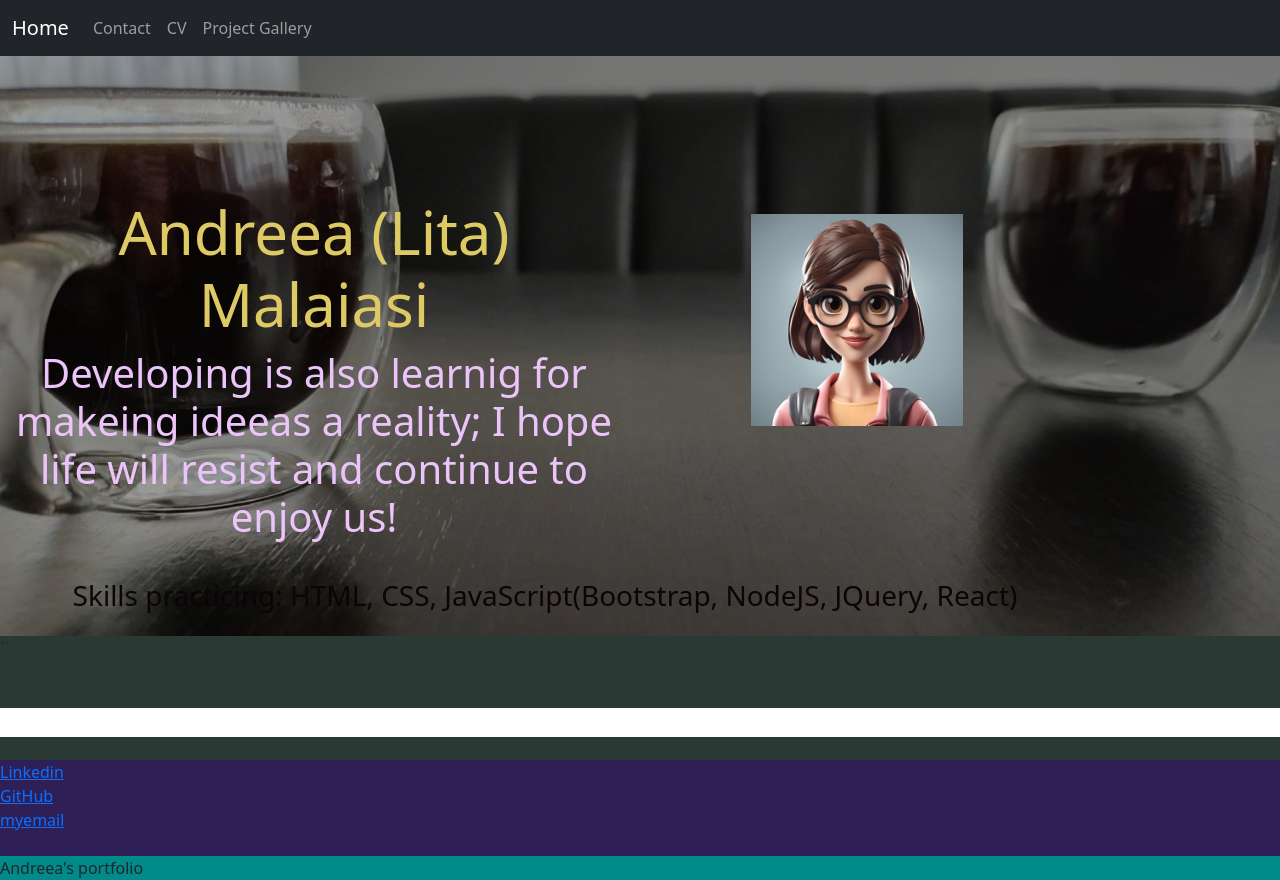
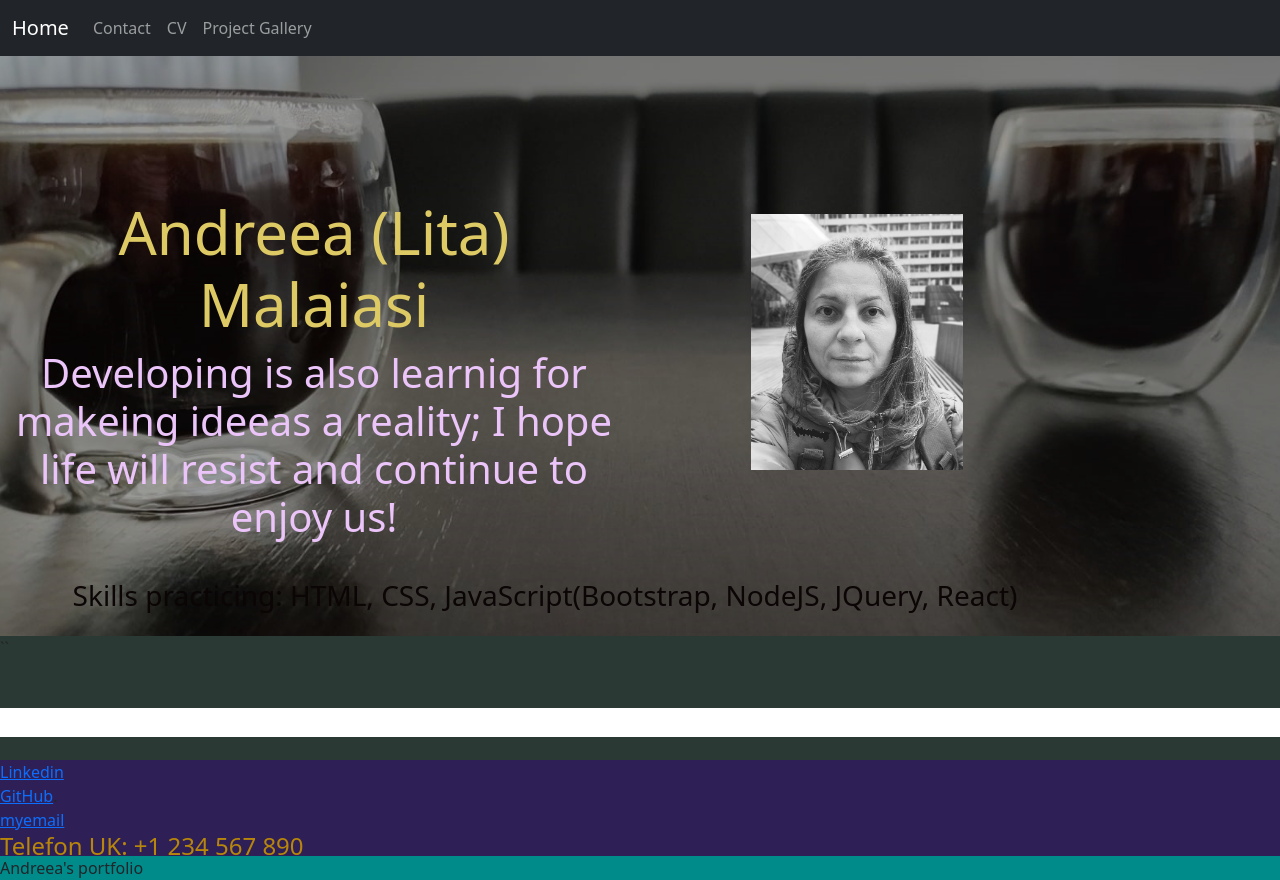
Before and after one commit to Andreea-Lita/Portfolio-With-React, a React (Vite) app: page / in a window 1280 px wide. Built offline with nearby package versions, Linux system fonts and the light colour scheme.

Commit message:
added picture

```diff
--- a/src/components/Contact/index.jsx
+++ b/src/components/Contact/index.jsx
@@ -4,7 +4,7 @@ import Container from '../Container';
 import Row from '../Row';
 import Col from '../Col';
 import EarthPlanet from '../Images/shot.jpg';
-import Avatar from '../Images/close_avatar.jpg'
+import Avatar from '../Images/Andreea.jpg'
 function Contact() {
   return (
     <div style={{ marginTop: 30, marginLeft: 200}}>
@@ -18,6 +18,7 @@ function Contact() {
         <a href="https://github.com/Andreea-Lita">GitHub</a>*/}
         <br />
         <a href="https://mail.google.com/">myemail</a>
+        <h4>Telefon UK: +1 234 567 890</h4>
         <Col size="md-4">
         <img src={Avatar} alt="close avatar" style= {{ width: 212, marginTop: 158 }}/>
         </Col>
--- a/src/components/Footer/index.jsx
+++ b/src/components/Footer/index.jsx
@@ -11,7 +11,9 @@ function Footer() {
         <a href="https://github.com/Andreea-Lita">GitHub</a>.
         <br />
         <a href="https://mail.google.com/">myemail</a>
+        <br />
         </div>
+        <h4>Telefon UK: +1 234 567 890</h4>
     </footer>
   );
 }
--- a/src/components/Footer/style.css
+++ b/src/components/Footer/style.css
@@ -12,3 +12,7 @@
     padding: 3px #394478;
     background: darkcyan;
 }
+
+.footer h4 {
+    color: darkgoldenrod;
+}
--- a/src/pages/About.jsx
+++ b/src/pages/About.jsx
@@ -4,7 +4,8 @@ import Container from '../components/Container';
 import Row from '../components/Row';
 import Col from '../components/Col';
 import EarthPlanet from '../components/Images/shot.jpg';
-import Avatar from '../components/Images/close_avatar.jpg';
+import Avatar from '../components/Images/Andreea.jpg';
+
 function About() {
   return (
     <div>
@@ -15,7 +16,7 @@ function About() {
         <h2> Developing is also learnig for makeing ideeas a reality; I hope life will resist and continue to enjoy us!</h2>
         </Col>
         <Col size="md-4">
-        <img src={Avatar} alt="close avatar" style= {{ width: 212, marginTop: 158 }}/>
+        <img src={Avatar} alt="Lita Andreea Malaiasi" style= {{ width: 212, marginTop: 158 }}/>
         </Col>
         <Container style={{ marginTop: 30 }}>
         <Row>
@@ -23,6 +24,7 @@ function About() {
             <h3>Skills practicing: HTML, CSS, JavaScript(Bootstrap, NodeJS, JQuery, React)</h3>
           </Col>
         </Row>
+
         </Container>
         </Row>
       </Hero>``
```
Also changed, not shown: src/components/Images/2151100212.jpg, src/components/Images/Andreea.jpg (added).
